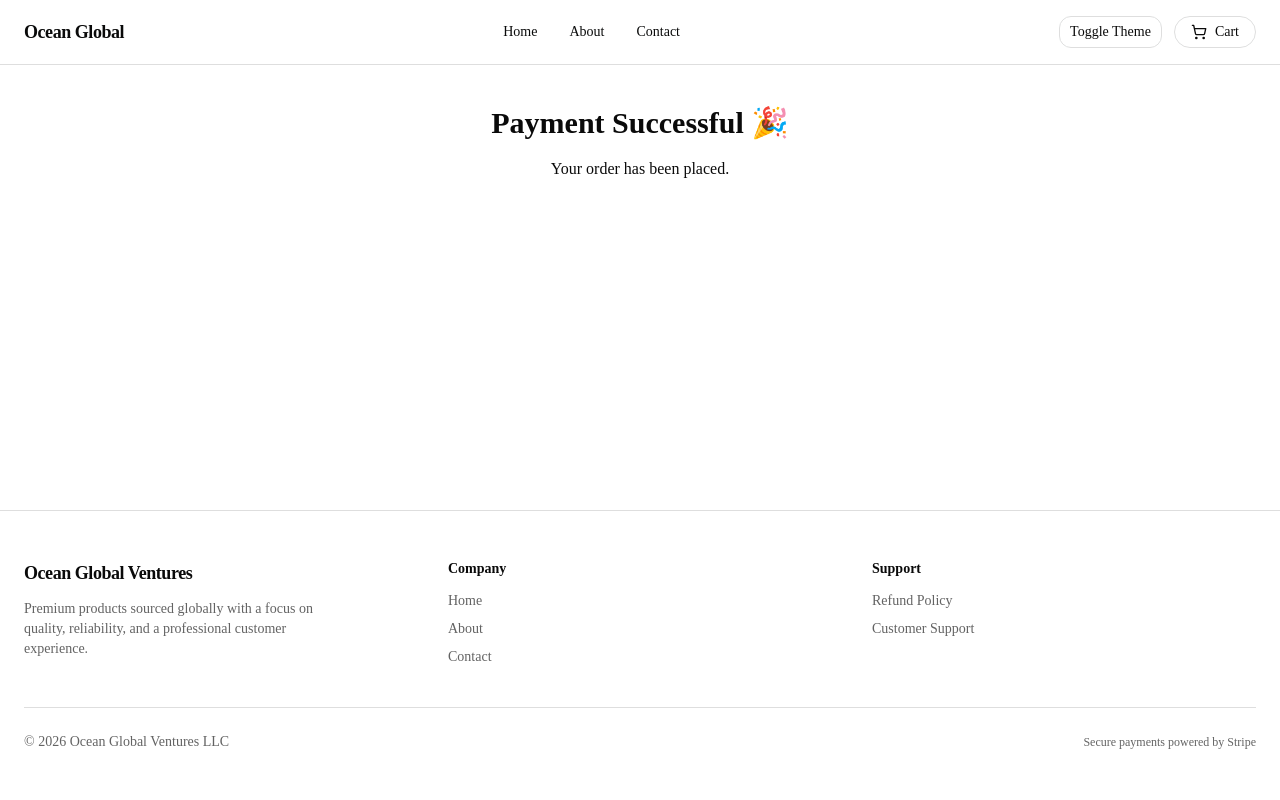
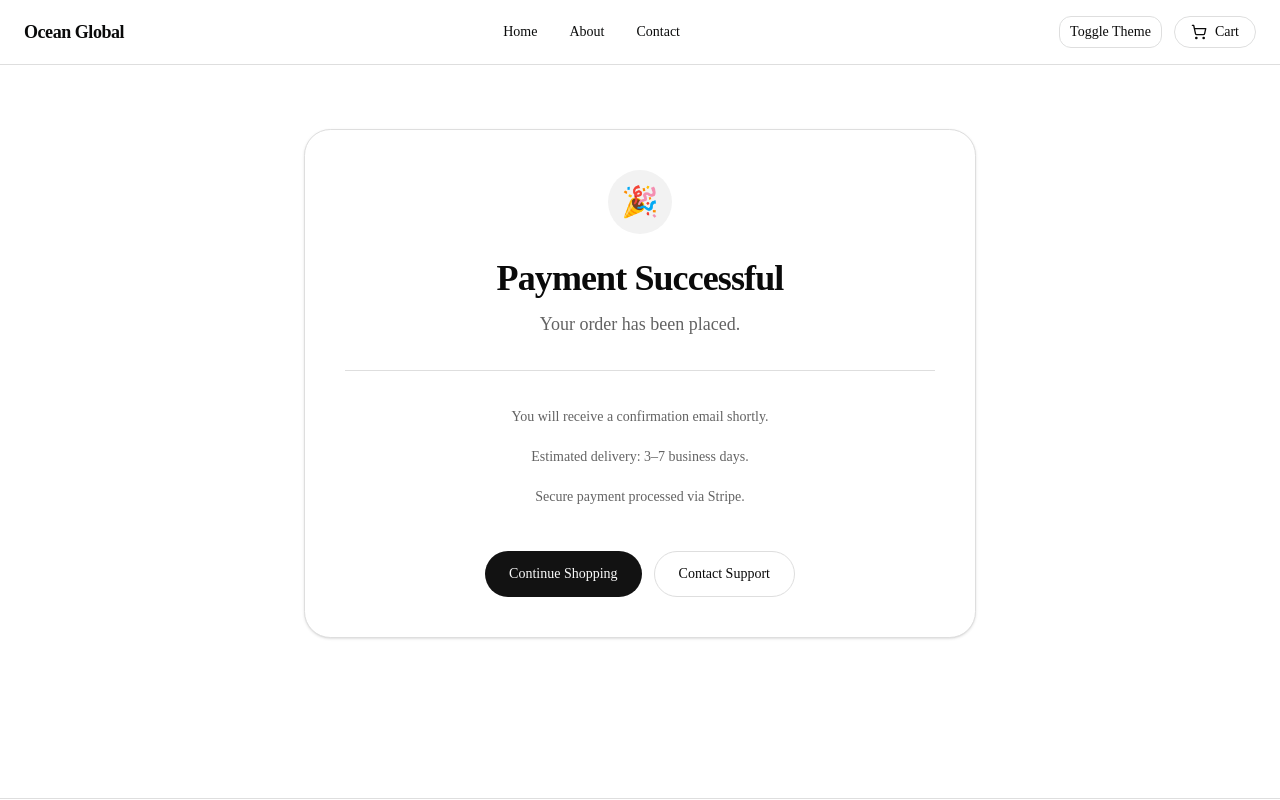
Before and after one commit to oceanasrat/modern-ecommerce, a Next.js app: page /success in a window 1280 px wide. Shown: the top 800 px of the page. Built offline with nearby package versions, Linux system fonts and the light colour scheme.

Commit message:
Update page.tsx

```diff
--- a/app/success/page.tsx
+++ b/app/success/page.tsx
@@ -1,12 +1,55 @@
+"use client"
+
+import { useEffect } from "react"
+import Link from "next/link"
+import { useCartStore } from "@/lib/store"
+
 export default function SuccessPage() {
+  const clearCart = useCartStore((state) => state.clearCart)
+
+  useEffect(() => {
+    clearCart()
+  }, [clearCart])
+
   return (
-    <div className="p-10 text-center">
-      <h1 className="text-3xl font-bold">
-        Payment Successful 🎉
-      </h1>
-      <p className="mt-4">
-        Your order has been placed.
-      </p>
-    </div>
+    <main className="flex min-h-[70vh] items-center justify-center px-6 py-16">
+      <div className="w-full max-w-2xl rounded-3xl border bg-background p-8 text-center shadow-sm sm:p-10">
+        <div className="mx-auto mb-6 flex h-16 w-16 items-center justify-center rounded-full bg-muted text-3xl">
+          🎉
+        </div>
+
+        <h1 className="text-3xl font-bold tracking-tight sm:text-4xl">
+          Payment Successful
+        </h1>
+
+        <p className="mt-3 text-lg text-muted-foreground">
+          Your order has been placed.
+        </p>
+
+        <div className="my-8 border-t" />
+
+        <div className="space-y-3 text-sm leading-7 text-muted-foreground">
+          <p>You will receive a confirmation email shortly.</p>
+          <p>Estimated delivery: 3–7 business days.</p>
+          <p>Secure payment processed via Stripe.</p>
+        </div>
+
+        <div className="mt-10 flex flex-col gap-3 sm:flex-row sm:justify-center">
+          <Link
+            href="/"
+            className="inline-flex items-center justify-center rounded-full bg-primary px-6 py-3 text-sm font-medium text-primary-foreground transition hover:opacity-90"
+          >
+            Continue Shopping
+          </Link>
+
+          <Link
+            href="/contact"
+            className="inline-flex items-center justify-center rounded-full border px-6 py-3 text-sm font-medium transition hover:bg-muted"
+          >
+            Contact Support
+          </Link>
+        </div>
+      </div>
+    </main>
   )
 }
```
